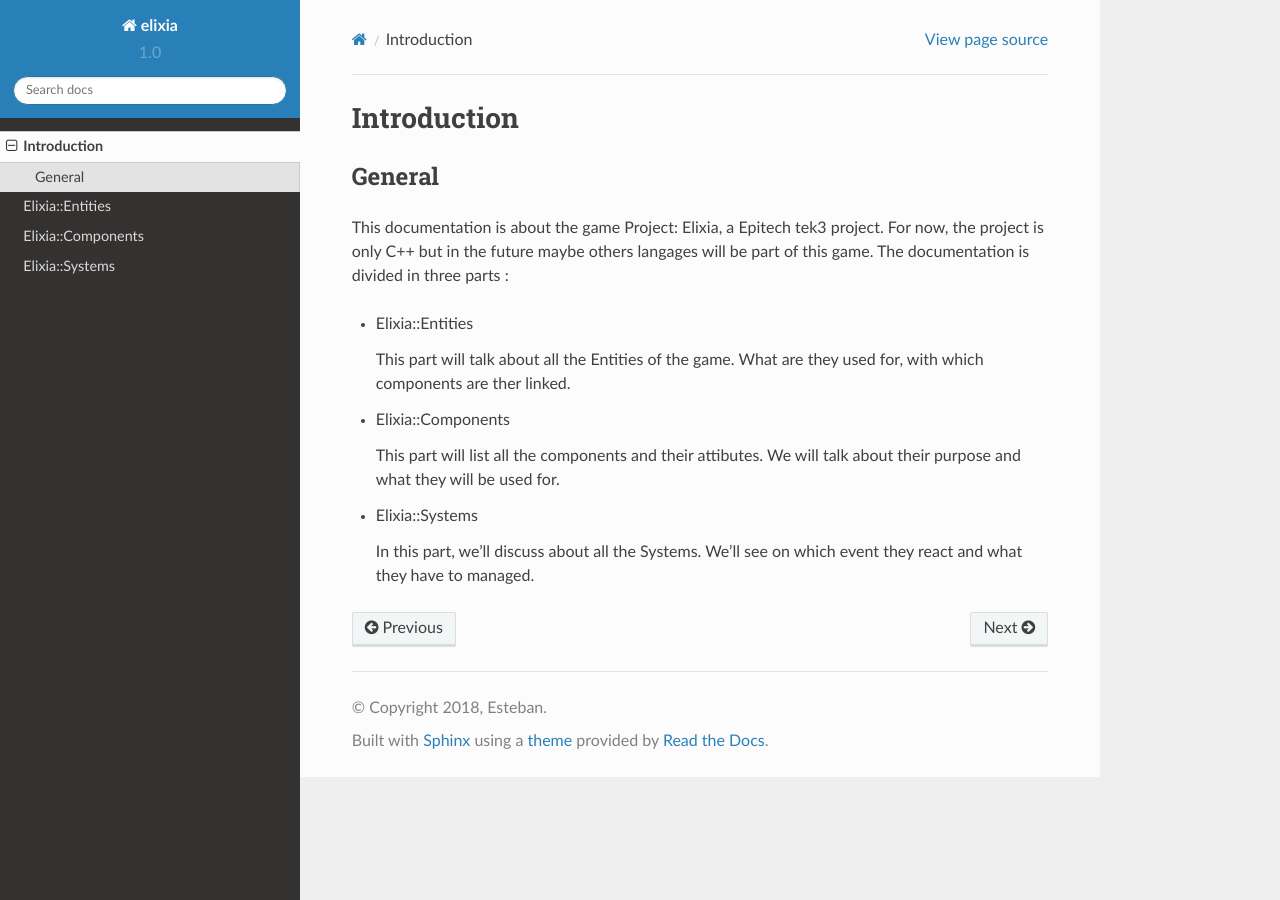
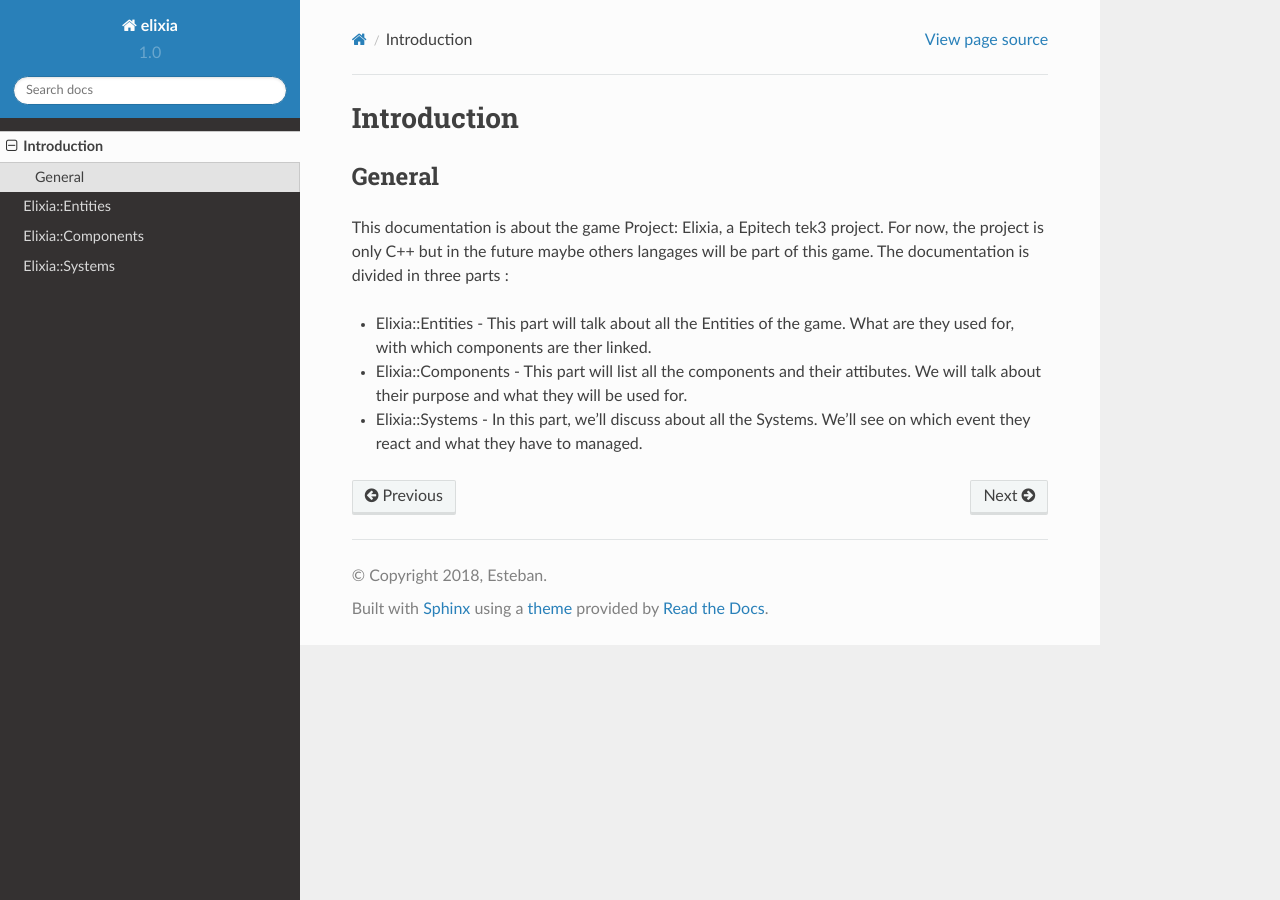
Before and after one commit to Dowwind/elixia_doc, a Sphinx documentation site: the page built from docs/introduction.rst, in a window 1280 px wide. Built offline with Sphinx 7.4.7 and the Read the Docs theme 2.0.0, drawn with Linux system fonts in a browser that asks for light colours.

```diff
--- a/docs/introduction.rst
+++ b/docs/introduction.rst
@@ -8,11 +8,8 @@ This documentation is about the game Project: Elixia, a Epitech tek3 project. Fo
 The documentation is divided in three parts :
 
 - Elixia::Entities
-
-  This part will talk about all the Entities of the game. What are they used for, with which components are ther linked.
+  - This part will talk about all the Entities of the game. What are they used for, with which components are ther linked.
 - Elixia::Components
-
-  This part will list all the components and their attibutes. We will talk about their purpose and what they will be used for.
+  - This part will list all the components and their attibutes. We will talk about their purpose and what they will be used for.
 - Elixia::Systems
-
-  In this part, we'll discuss about all the Systems. We'll see on which event they react and what they have to managed.
+  - In this part, we'll discuss about all the Systems. We'll see on which event they react and what they have to managed.
```
